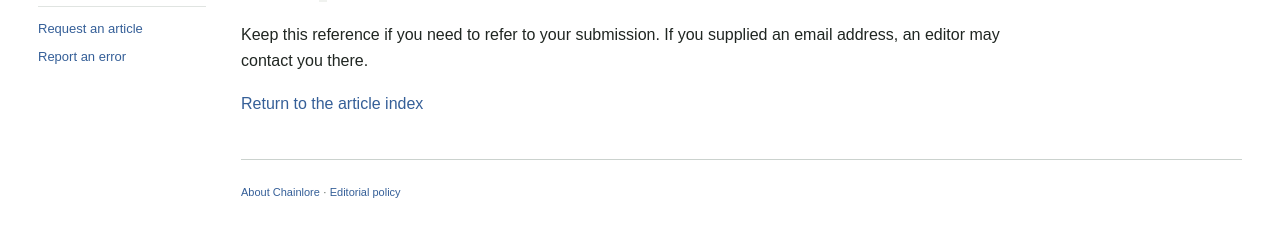
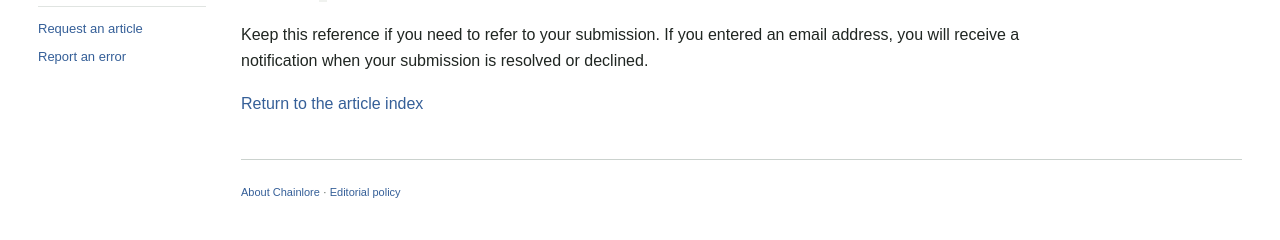
Before and after one commit to sirodoht/chainlore, a Django app: template service/templates/submissions/received.html in a window 1280 px wide. Shown: the part 269-509 px from the top of the page. Run offline with Django 5.2, Linux system fonts and the light colour scheme; the template is opened without the code that fills it, so the values that code supplies are empty.

Commit message:
Clarify submission decision email notification

```diff
--- a/service/templates/submissions/received.html
+++ b/service/templates/submissions/received.html
@@ -2,6 +2,6 @@
 {% block content %}
 <p>Your submission has been received.</p>
 <p>Reference: <code>{{ reference }}</code></p>
-<p>Keep this reference if you need to refer to your submission. If you supplied an email address, an editor may contact you there.</p>
+<p>Keep this reference if you need to refer to your submission. If you entered an email address, you will receive a notification when your submission is resolved or declined.</p>
 <p><a href="/all-articles/">Return to the article index</a></p>
 {% endblock %}
```
